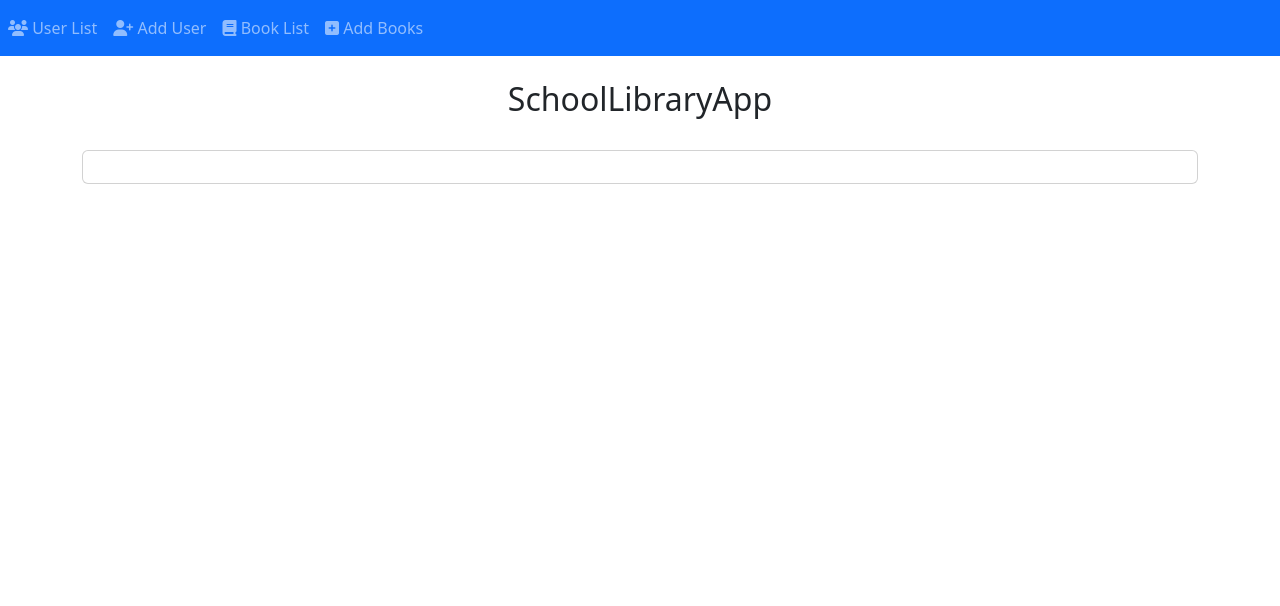
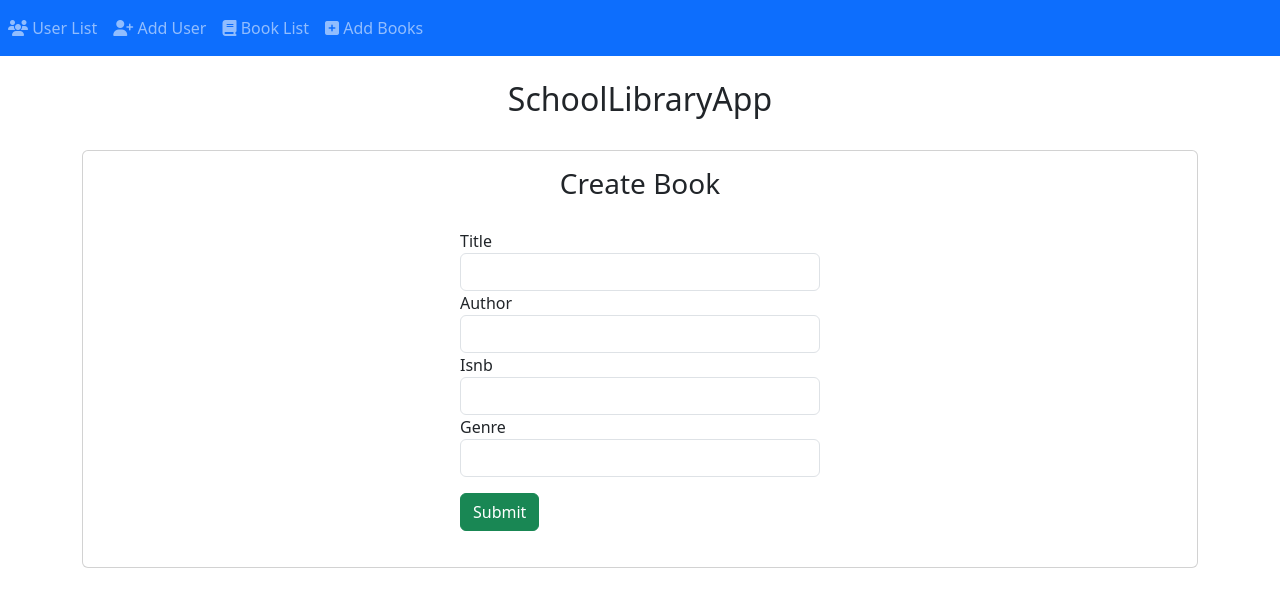
Before and after one commit to Ana-ada-code/libraryapp, an Angular app: page /add-book in a window 1280 px wide. Before the commit this address led to /. Shown: the top 606 px of the page. Built offline with nearby package versions, Linux system fonts and the light colour scheme.

Commit message:
feat: add create-book

```diff
--- a/src/app/app.component.html
+++ b/src/app/app.component.html
@@ -5,13 +5,13 @@
       <a routerLink="users" class="nav-link" routerLinkActive="active"><i class="fa-solid fa-users"></i> User List</a>
     </li>
     <li class="nav-item">
-      <a routerLink="add" class="nav-link" routerLinkActive="active"><i class="fa-solid fa-user-plus"></i> Add User</a>
+      <a routerLink="add-user" class="nav-link" routerLinkActive="active"><i class="fa-solid fa-user-plus"></i> Add User</a>
     </li>
     <li class="nav-item">
       <a routerLink="books" class="nav-link" routerLinkActive="actice"><i class="fa-solid fa-book"></i> Book List</a>
     </li>
     <li class="nav-item">
-      <a routerLink="addBook" class="nav-link" routerLinkActive="actice"><i class="fa-solid fa-square-plus"></i> Add Books</a>
+      <a routerLink="add-book" class="nav-link" routerLinkActive="actice"><i class="fa-solid fa-square-plus"></i> Add Books</a>
     </li>
   </ul>
 </nav>
--- a/src/app/app.module.ts
+++ b/src/app/app.module.ts
@@ -9,6 +9,7 @@ import { CreateUserComponent } from './create-user/create-user.component';
 import { ReadUserComponent } from './read-user/read-user.component';
 import { ShowUsersComponent } from './show-users/show-users.component';
 import { UpdateUserComponent } from './update-user/update-user.component';
+import { CreateBookComponent } from './create-book/create-book.component';
 
 @NgModule({
   declarations: [
@@ -16,7 +17,8 @@ import { UpdateUserComponent } from './update-user/update-user.component';
     CreateUserComponent,
     ReadUserComponent,
     ShowUsersComponent,
-    UpdateUserComponent
+    UpdateUserComponent,
+    CreateBookComponent
   ],
   imports: [
     BrowserModule,
--- /dev/null
+++ b/src/app/book.service.ts
@@ -0,0 +1,39 @@
+import { Injectable } from '@angular/core';
+import {HttpClient} from '@angular/common/http';
+import {Observable} from 'rxjs';
+import {Book} from './book';
+
+@Injectable({
+  providedIn: 'root'
+})
+export class BookService {
+
+  private baseUrl = 'http://localhost:8080/api/books';
+
+  constructor(private http: HttpClient) {
+  }
+
+  getBook(id: number): Observable<any> {
+    return this.http.get(this.baseUrl + '/' + id);
+  }
+
+  createBook(book : Book): Observable<any> {
+    return this.http.post(this.baseUrl, book);
+  }
+
+  updateBook(id: number, book: Book): Observable<any> {
+    return this.http.put(this.baseUrl + '/' + id, book);
+  }
+
+  deleteBook(id: number): Observable<any> {
+    return this.http.delete(this.baseUrl + '/' + id);
+  }
+
+  getBooksList(): Observable<any> {
+    return this.http.get(this.baseUrl);
+  }
+
+  searchBooks(title: string): Observable<Book[]> {
+    return this.http.get<Book[]>(this.baseUrl + '?title=' + title);
+  }
+}
--- /dev/null
+++ b/src/app/book.ts
@@ -0,0 +1,15 @@
+export class Book {
+  id: number;
+  title: String;
+  author: String;
+  isbn: String;
+  genre: String;
+
+  constructor(id: number, title: String, author: String, isbn: String, genre: String) {
+    this.id = id;
+    this.title = title;
+    this.author = author;
+    this.isbn = isbn;
+    this.genre = genre;
+  }
+}
--- /dev/null
+++ b/src/app/create-book/create-book.component.css
@@ -0,0 +1,9 @@
+.form-container {
+  width: 400px;
+  margin: 0 auto;
+  padding: 20px;
+}
+
+.form-title {
+  text-align: center;
+}
--- /dev/null
+++ b/src/app/create-book/create-book.component.html
@@ -0,0 +1,30 @@
+<h3 class="form-title">Create Book</h3>
+<div [hidden]="submitted" class="form-container">
+  <form (ngSubmit)="onSubmit()">
+    <div class="form-group">
+      <label for="title">Title</label>
+      <input type="text" class="form-control" id="title" required [(ngModel)]="book.title" name="title">
+    </div>
+
+    <div class="form-group">
+      <label for="author">Author</label>
+      <input type="text" class="form-control" id="author" required [(ngModel)]="book.author" name="author">
+    </div>
+
+    <div class="form-group">
+      <label for="isbn">Isnb</label>
+      <input type="text" class="form-control" id="isbn" required [(ngModel)]="book.isbn" name="isbn">
+    </div>
+
+    <div class="form-group">
+      <label for="genre">Genre</label>
+      <input type="text" class="form-control" id="genre" required [(ngModel)]="book.genre" name="genre">
+    </div>
+
+    <button type="submit" class="btn btn-success mt-3">Submit</button>
+  </form>
+</div>
+
+<div [hidden]="!submitted">
+  <h4>Book details submitted successfully!</h4>
+</div>
--- /dev/null
+++ b/src/app/create-book/create-book.component.ts
@@ -0,0 +1,40 @@
+import {Component, OnInit} from '@angular/core';
+import {BookService} from '../book.service';
+import {Router} from '@angular/router';
+import {Book} from '../book';
+import {UserService} from "../user.service";
+import {User} from "../user";
+
+@Component({
+  selector: 'app-create-book',
+  templateUrl: './create-book.component.html',
+  styleUrls: ['./create-book.component.css']
+})
+export class CreateBookComponent implements OnInit {
+
+  constructor(private bookService: BookService, private router: Router) {
+  }
+
+  book: Book = new Book(undefined!, '', '', '', '');
+  submitted = false;
+
+  ngOnInit() {
+  }
+
+  saveBook() {
+    this.bookService.createBook(this.book)
+      .subscribe(data => console.log(data), error => console.log(error));
+    this.book = new Book(undefined!, '', '', '', '');
+    this.submitted = true;
+    this.gotoBookList();
+  }
+
+  onSubmit() {
+    this.saveBook();
+  }
+
+  gotoBookList() {
+    this.router.navigate(['/books']);
+  }
+
+}
```
Also changed, not shown: src/app/app-routing.module.ts (+15 -9 lines), 2 other files (tests, documents, lock files or other folders).
